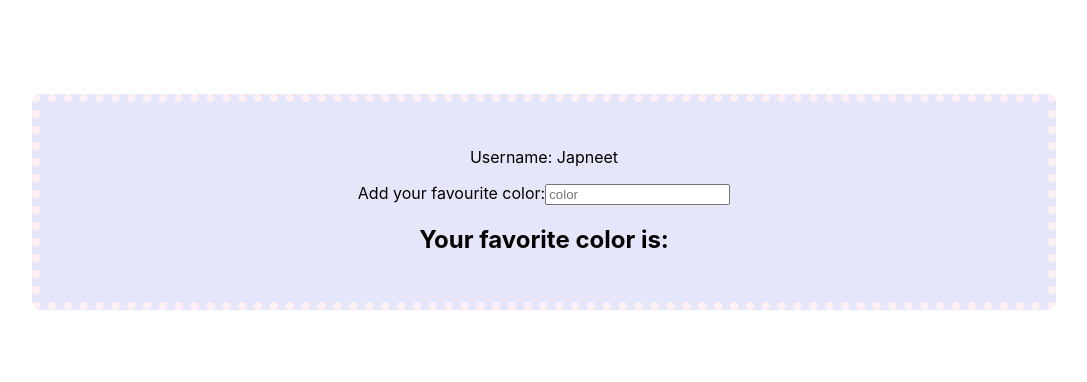
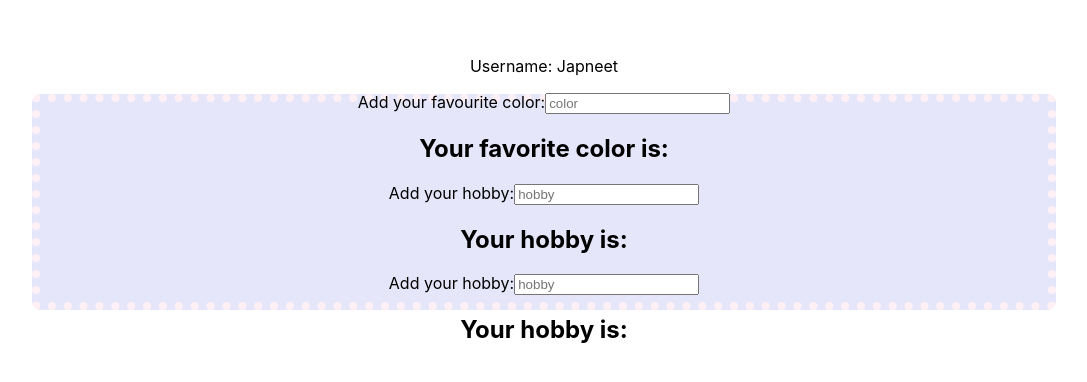
Before and after one commit to japneetkaurbhatia/React-Testing, a React (Create React App) app in the folder react-testing/: page / in a window 1280 px wide. Shown: the part 186-568 px from the top of the page, without its empty margins (96-1183 px from the left). Built offline with nearby package versions, Linux system fonts and the light colour scheme.

Commit message:
Add. ByAll test cases

```diff
--- a/react-testing/src/App.tsx
+++ b/react-testing/src/App.tsx
@@ -8,18 +8,22 @@ interface FormBoxProps {
   labelText: React.ReactNode;
   value: string;
   onChange(event: React.ChangeEvent<HTMLInputElement>): void;
+  placeholder: string
 }
 
-function FormBox ({labelText, value, onChange} : FormBoxProps) {
+function FormBox ({labelText, value, onChange, placeholder} : FormBoxProps) {
   return (
     <div className="form-box">
       <label htmlFor='search'>{labelText}</label>
-      <input placeholder='color' id="search" type="text" value = {value} onChange={onChange} />
+      <input placeholder={placeholder} id="search" type="text" value = {value} onChange={onChange} />
     </div>
   )
 }
+
+
 function App() {
   const [color, setColor] = useState("");
+  const [hobby, setHobby] = useState("");
   const [user, setUser] = useState<User | null>(null);
 
   useEffect(() => {
@@ -34,15 +38,36 @@ function App() {
     setColor(event.target.value)
   }
 
+  const handleHobbyChange = (event: React.ChangeEvent<HTMLInputElement>) => {
+    setHobby(event.target.value)
+  }
+
   return (
     <div className="centered-container">
       {user ? <p>Username: {user.name}</p> : null}
       <FormBox
     labelText={"Add your favourite color:"}
     value={color}
-    onChange={handleColorChange} />
+    onChange={handleColorChange}
+    placeholder={"color"} />
     <h2>Your favorite color is: {color}</h2>
+
+    <FormBox
+    labelText={"Add your hobby:"}
+    value={hobby}
+    onChange={handleHobbyChange}
+    placeholder={"hobby"} />
+     <h2>Your hobby is: {hobby}</h2>
+
+     <FormBox
+    labelText={"Add your hobby:"}
+    value={hobby}
+    onChange={handleHobbyChange}
+    placeholder={"hobby"}/>
+     <h2>Your hobby is: {hobby}</h2>
+
     </div>
+
 
 
   );
```
